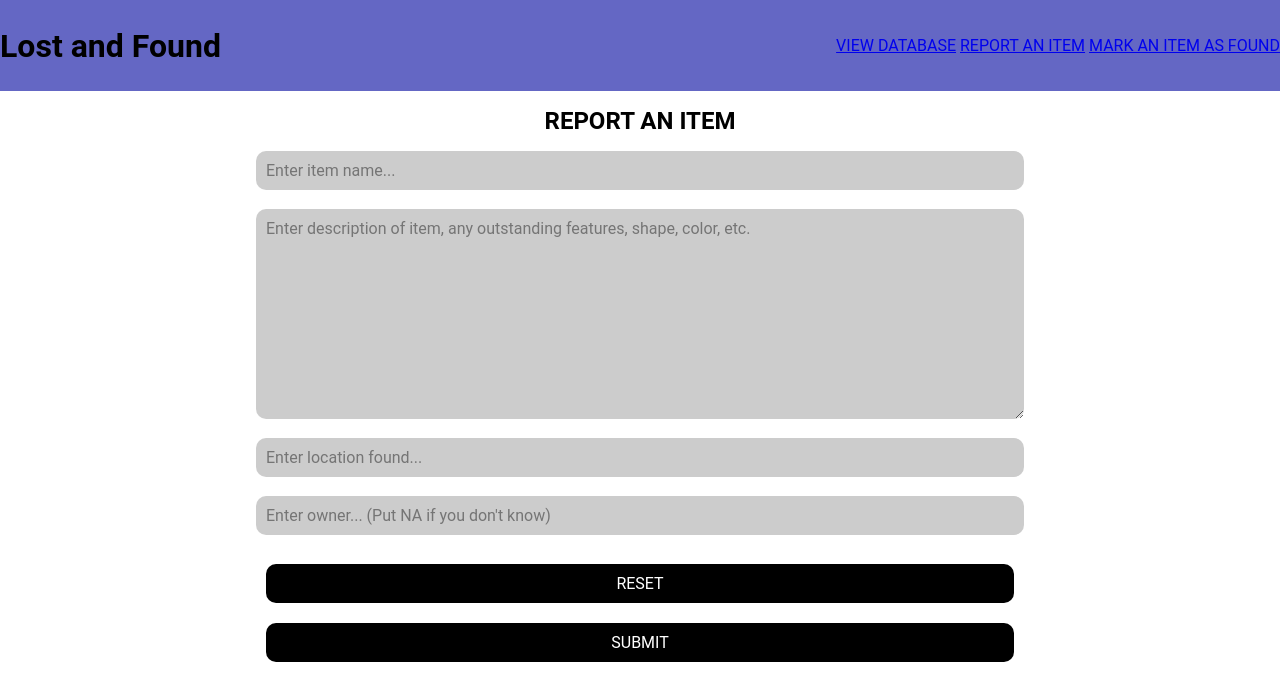
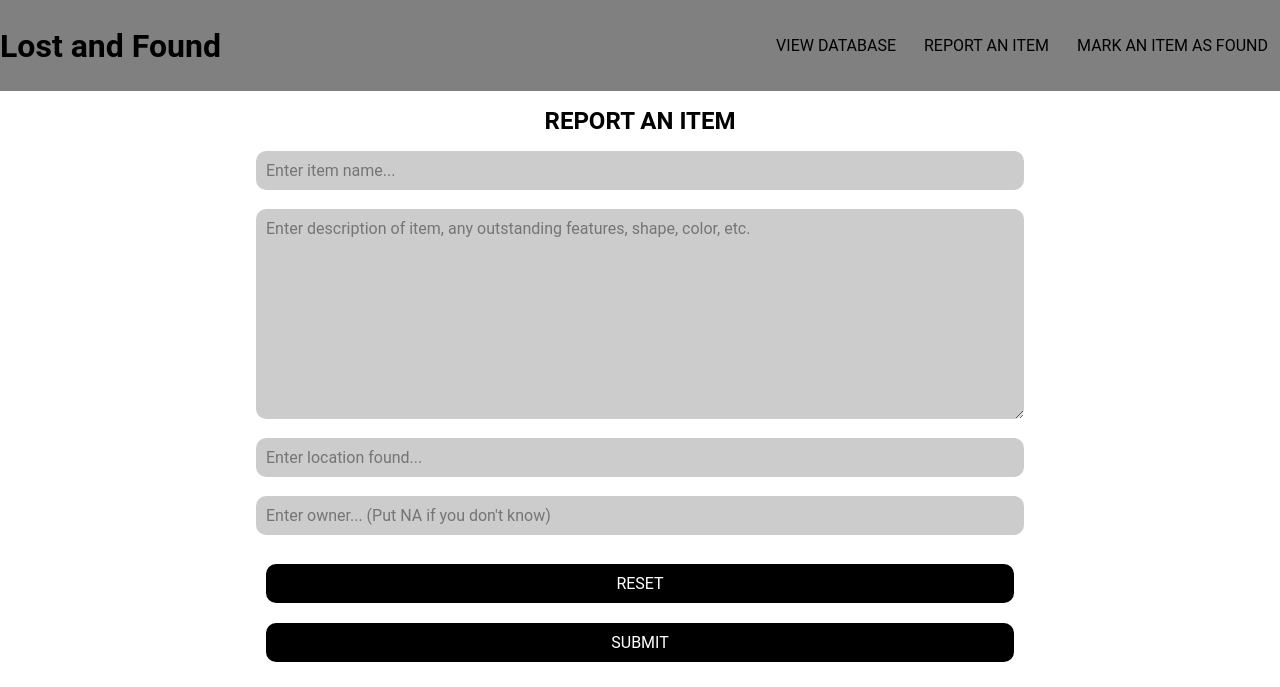
Before and after one commit to Gabareal/courseworkWebsite-py, a Flask app: page /report in a window 1280 px wide. Shown: the top 687 px of the page. Run offline with Flask 3, Linux system fonts and the light colour scheme.

Commit message:
Update index.css

```diff
--- a/static/index.css
+++ b/static/index.css
@@ -1,6 +1,6 @@
 :root {
     --color-primary: #ffffff;
-    --color-accent: #6467c4;
+    --color-accent: gray;
     --color-CTA: black;
 }
 *{font-size: 1rem;font-family: 'Roboto', sans-serif;}
@@ -22,14 +22,16 @@ nav {
     color: var(--color-CTA);
 }
 
-.navButtons > button{
+.navButtons > a{
     margin: 0 10px;
     border: none;
     background-color: var(--color-accent);
     transition-duration: 0.3s;
     padding:2px;
+    color: black;
+    text-decoration: none;
 }
-.navButtons > button:hover {
+.navButtons > a:hover {
     border-bottom: 2px black solid;
 }
 
```
